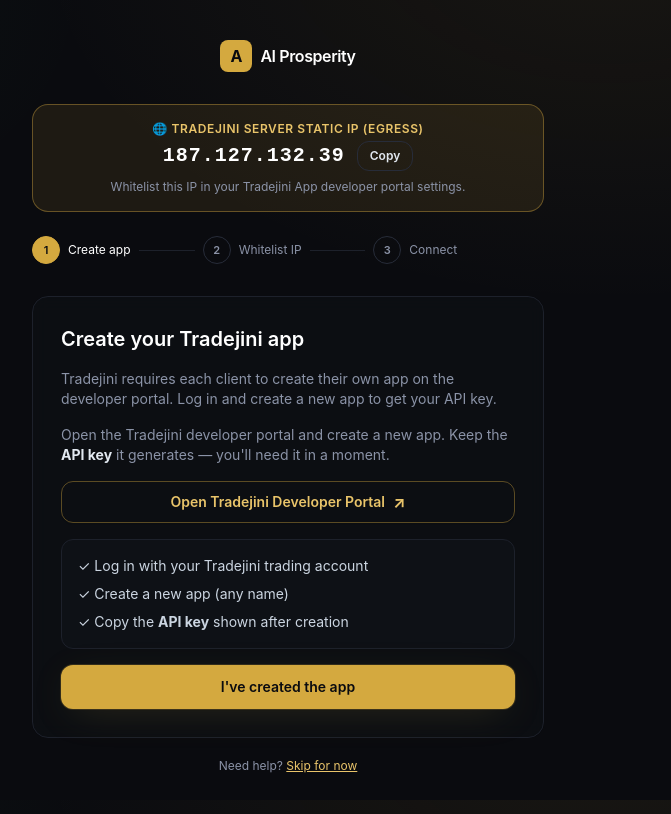
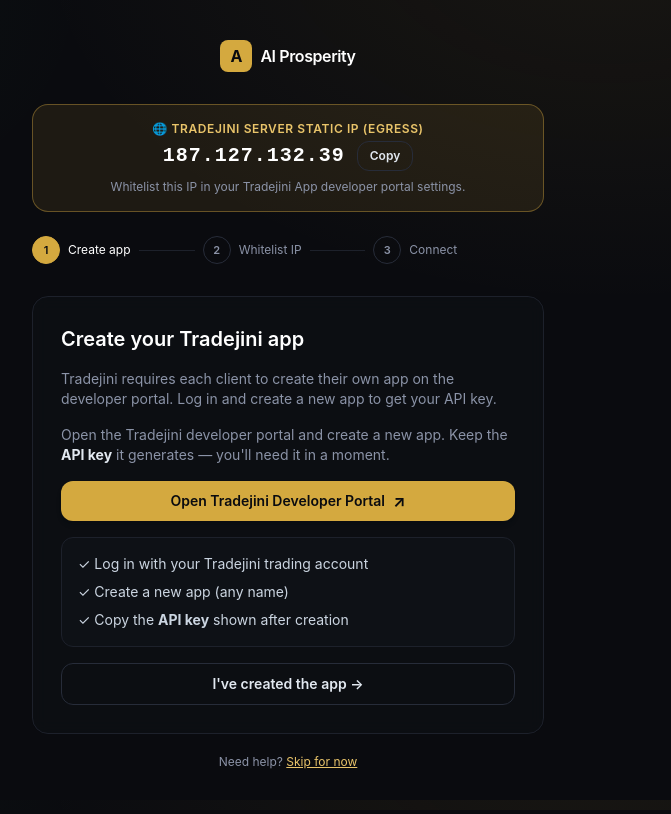
Before and after one commit to hrubee/ai-prosperity, a Next.js app in the folder frontend/: page /connect/tradejini in a window 1280 px wide. Shown: the whole page, without its empty margins (352-1023 px from the left). Built offline with nearby package versions, Linux system fonts and the light colour scheme; no server answers.

Commit message:
style(connect): swap button styles between portal CTA and next step

```diff
--- a/frontend/app/connect/tradejini/page.tsx
+++ b/frontend/app/connect/tradejini/page.tsx
@@ -88,7 +88,7 @@
                 href="https://developer.tradejini.com/dashboard"
                 target="_blank"
                 rel="noreferrer"
-                className="btn-ghost flex items-center justify-center gap-2 w-full py-2.5 text-sm font-semibold !text-gold-400 !border-gold-500/40 hover:!bg-gold-500/10 transition shadow-sm"
+                className="btn-gold flex items-center justify-center gap-2 w-full py-2.5 text-sm font-semibold shadow-md"
               >
                 <span>Open Tradejini Developer Portal</span>
                 <span className="text-base font-bold leading-none">↗</span>
@@ -98,8 +98,8 @@
                 <li>✓ Create a new app (any name)</li>
                 <li>✓ Copy the <b>API key</b> shown after creation</li>
               </ul>
-              <button className="btn-gold w-full" onClick={() => setStep(1)}>
-                I&apos;ve created the app
+              <button className="btn-ghost w-full py-2.5 text-sm font-semibold" onClick={() => setStep(1)}>
+                I&apos;ve created the app →
               </button>
             </div>
           )}
```
